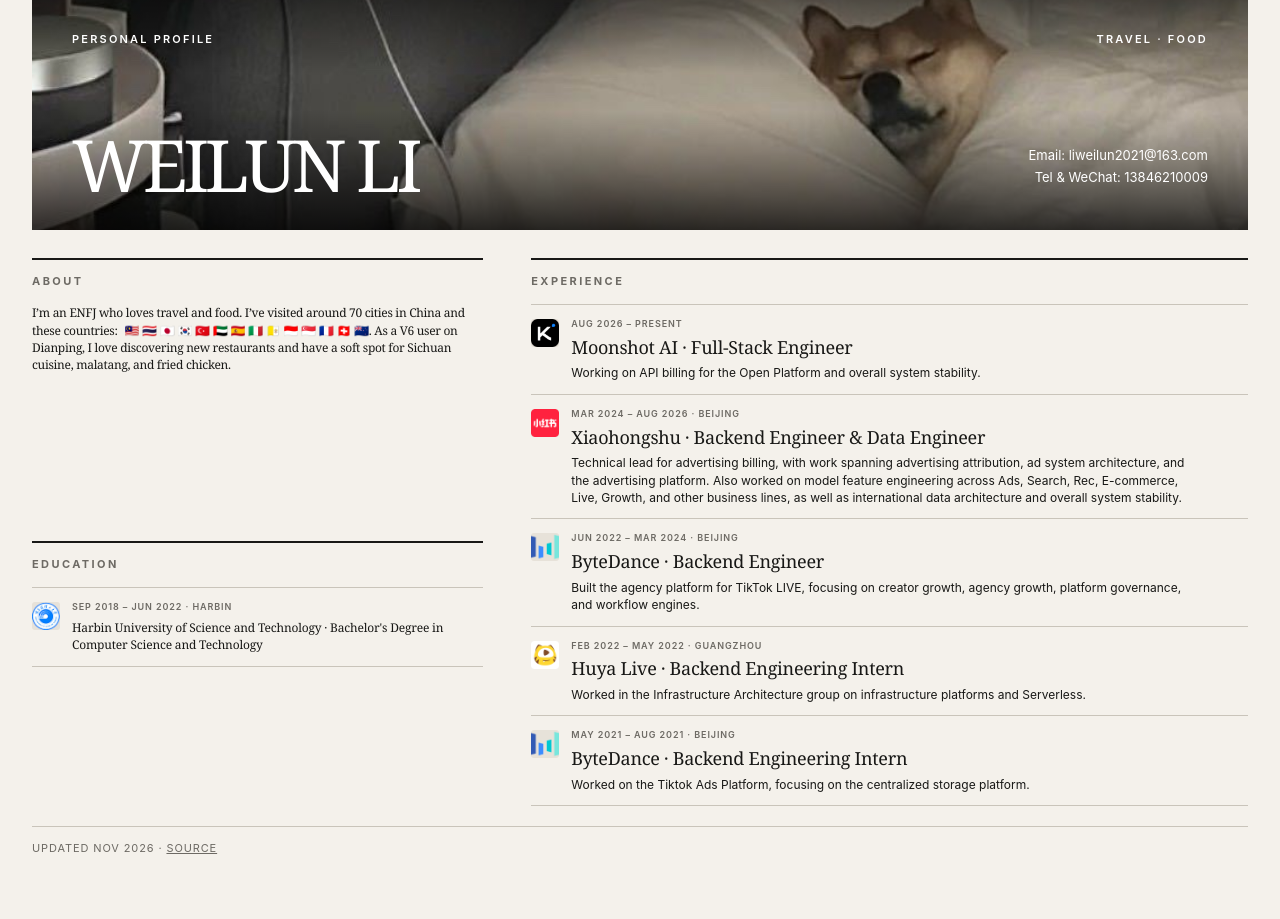
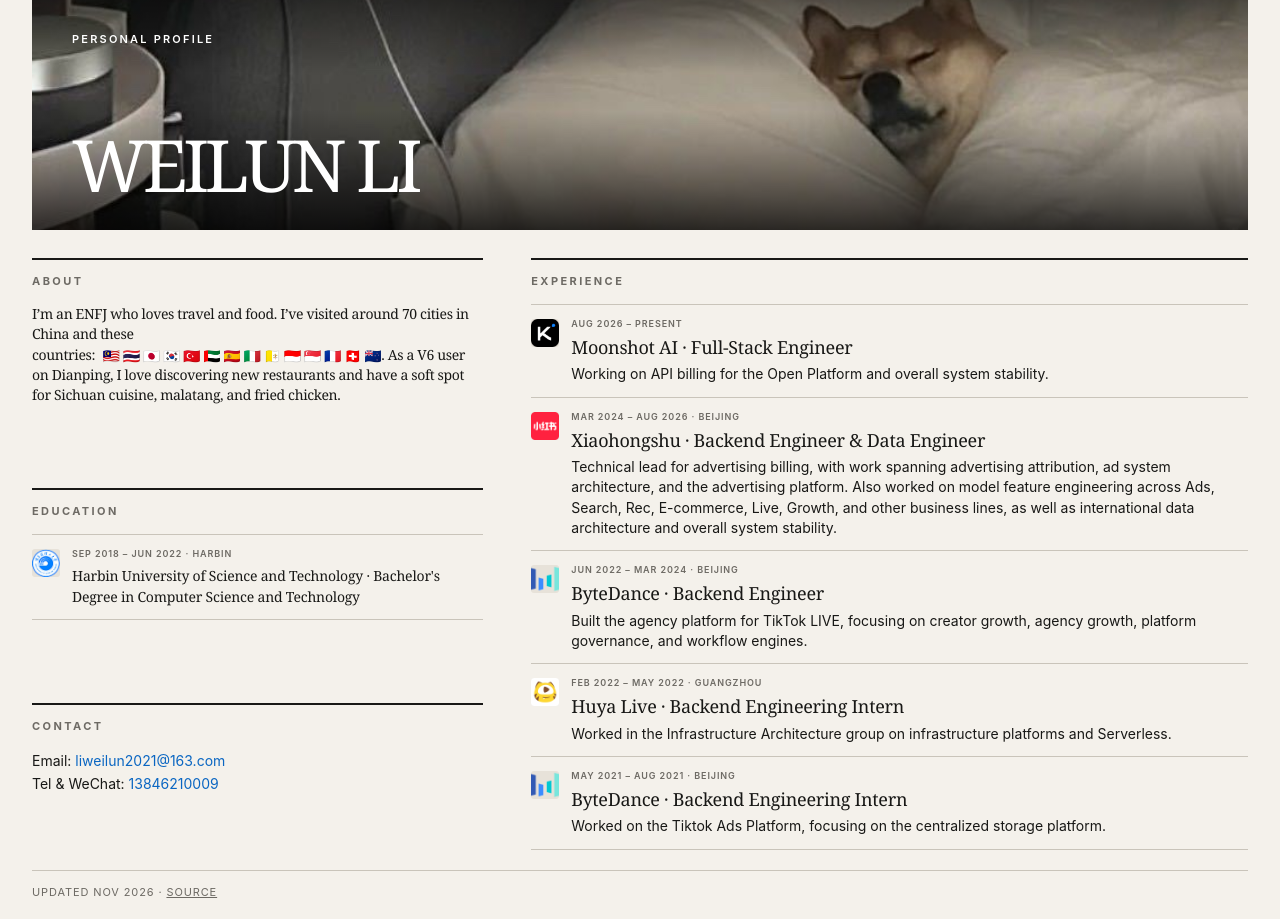
Before and after one commit to liweilun2021/liweilun2021.github.io, a plain HTML site: page index.html in a window 1280 px wide. Before the commit the page ends 877 px from the top, so only its background shows below. Drawn offline with Linux system fonts and the light colour scheme.

Commit message:
Add contact column and enlarge detail text

```diff
--- a/index.html
+++ b/index.html
@@ -5,7 +5,7 @@
 <meta name="viewport" content="width=device-width, initial-scale=1">
 <title>Weilun Li</title>
 <meta name="description" content="Weilun Li's resume">
-<link rel="stylesheet" href="styles.css?v=magazine-about-v2-20261120">
+<link rel="stylesheet" href="styles.css?v=magazine-contact-v3-20261120">
 </head>
 <body>
 <main>
@@ -14,20 +14,21 @@
     <img class="cover-photo" src="assets/cover.jpg" alt="" aria-hidden="true">
     <div class="cover-top">
       <p>PERSONAL PROFILE</p>
-      <p>TRAVEL · FOOD</p>
     </div>
     <div class="cover-title">
       <h1>Weilun Li</h1>
-      <div class="cover-contact">
-        <p class="links">Email: <a href="mailto:liweilun2021@163.com">liweilun2021@163.com</a></p>
-        <p class="links">Tel &amp; WeChat: <a href="tel:+8613846210009">13846210009</a></p>
-      </div>
     </div>
   </header>
 
   <section class="about">
     <h2>About</h2>
     <p>I’m an ENFJ who loves travel and food. I’ve visited around 70 cities in China and these <span class="country-inline">countries: <span class="flags" role="group" aria-label="Countries visited"><span role="img" aria-label="Malaysia" title="Malaysia">🇲🇾</span><span role="img" aria-label="Thailand" title="Thailand">🇹🇭</span><span role="img" aria-label="Japan" title="Japan">🇯🇵</span><span role="img" aria-label="South Korea" title="South Korea">🇰🇷</span><span role="img" aria-label="Turkey" title="Turkey">🇹🇷</span><span role="img" aria-label="United Arab Emirates" title="United Arab Emirates">🇦🇪</span><span role="img" aria-label="Spain" title="Spain">🇪🇸</span><span role="img" aria-label="Italy" title="Italy">🇮🇹</span><span role="img" aria-label="Vatican City" title="Vatican City">🇻🇦</span><span role="img" aria-label="Indonesia" title="Indonesia">🇮🇩</span><span role="img" aria-label="Singapore" title="Singapore">🇸🇬</span><span role="img" aria-label="France" title="France">🇫🇷</span><span role="img" aria-label="Switzerland" title="Switzerland">🇨🇭</span><span role="img" aria-label="New Zealand" title="New Zealand">🇳🇿</span></span></span>. As a V6 user on Dianping, I love discovering new restaurants and have a soft spot for Sichuan cuisine, malatang, and fried chicken.</p>
+  </section>
+
+  <section class="contact">
+    <h2>Contact</h2>
+    <p class="links">Email: <a href="mailto:liweilun2021@163.com">liweilun2021@163.com</a></p>
+    <p class="links">Tel &amp; WeChat: <a href="tel:+8613846210009">13846210009</a></p>
   </section>
 
   <section class="experience">
--- a/styles.css
+++ b/styles.css
@@ -95,15 +95,9 @@ h1 {
   white-space: nowrap;
 }
 
-.cover-contact {
-  flex: 0 0 auto;
-  padding-bottom: 6px;
-  text-align: right;
-}
-
 .links { margin: 0; font-size: 13px; }
-.hero .links a { color: inherit; text-decoration: none; }
-.hero .links a:hover { text-decoration: underline; }
+.contact .links a { color: var(--accent); text-decoration: none; }
+.contact .links a:hover { text-decoration: underline; }
 
 /* Editorial body */
 main > section,
@@ -231,17 +225,19 @@ footer a { color: inherit; }
   main > section,
   main > footer { width: auto; margin: 0; }
   .about { grid-column: 1; grid-row: 2; padding-top: 28px !important; }
-  .experience { grid-column: 2; grid-row: 2 / 4; padding-top: 28px; }
+  .experience { grid-column: 2; grid-row: 2 / 5; padding-top: 28px; }
   .education { grid-column: 1; grid-row: 3; padding-top: 28px; }
+  .contact { grid-column: 1; grid-row: 4; padding-top: 28px; }
   h2 { margin-bottom: 14px; }
-  .about > p { font-size: 12px; line-height: 1.45; }
-  .about .flags { font-size: 12px; }
+  .about > p { font-size: 14px; line-height: 1.45; }
+  .about .flags { font-size: 14px; }
+  .contact .links { font-size: 14px; }
   .timeline li { grid-template-columns: 28px minmax(0, 1fr); gap: 12px; padding: 12px 0; }
   .logo { width: 28px; height: 28px; }
   .when { margin-bottom: 4px; font-size: 9px; }
   .what { margin-bottom: 6px; font-size: 18px; }
-  .timeline li p:last-child { font-size: 12px; line-height: 1.45; }
-  footer { grid-column: 1 / -1; margin-top: 20px !important; padding: 12px 0 20px; }
+  .timeline li p:last-child { font-size: 14px; line-height: 1.45; }
+  footer { grid-column: 1 / -1; margin-top: 20px !important; padding: 12px 0 18px; }
 }
 
 @media (max-width: 700px) {
@@ -249,7 +245,6 @@ footer a { color: inherit; }
   .cover-top { padding: 22px 20px; font-size: 9px; }
   .cover-title { right: 20px; bottom: 24px; left: 20px; display: block; }
   h1 { font-size: 20vw; white-space: normal; }
-  .cover-contact { margin-top: 24px; padding: 0; text-align: left; }
   main > section,
   main > footer { width: calc(100% - 40px); }
   main > section { padding-top: 42px; }
@@ -268,8 +263,7 @@ footer a { color: inherit; }
   .hero::after, .cover-photo, .cover-top { display: none; }
   .cover-title { position: static; display: block; }
   h1 { color: #000; font-size: 32pt; white-space: nowrap; }
-  .cover-contact { margin-top: 10px; text-align: left; }
-  .hero .links a { color: #000; }
+  .contact .links a { color: #000; }
   main > section, main > footer { width: 100%; }
   main > section { padding-top: 20px; }
   .about { padding-top: 20px !important; }
```
